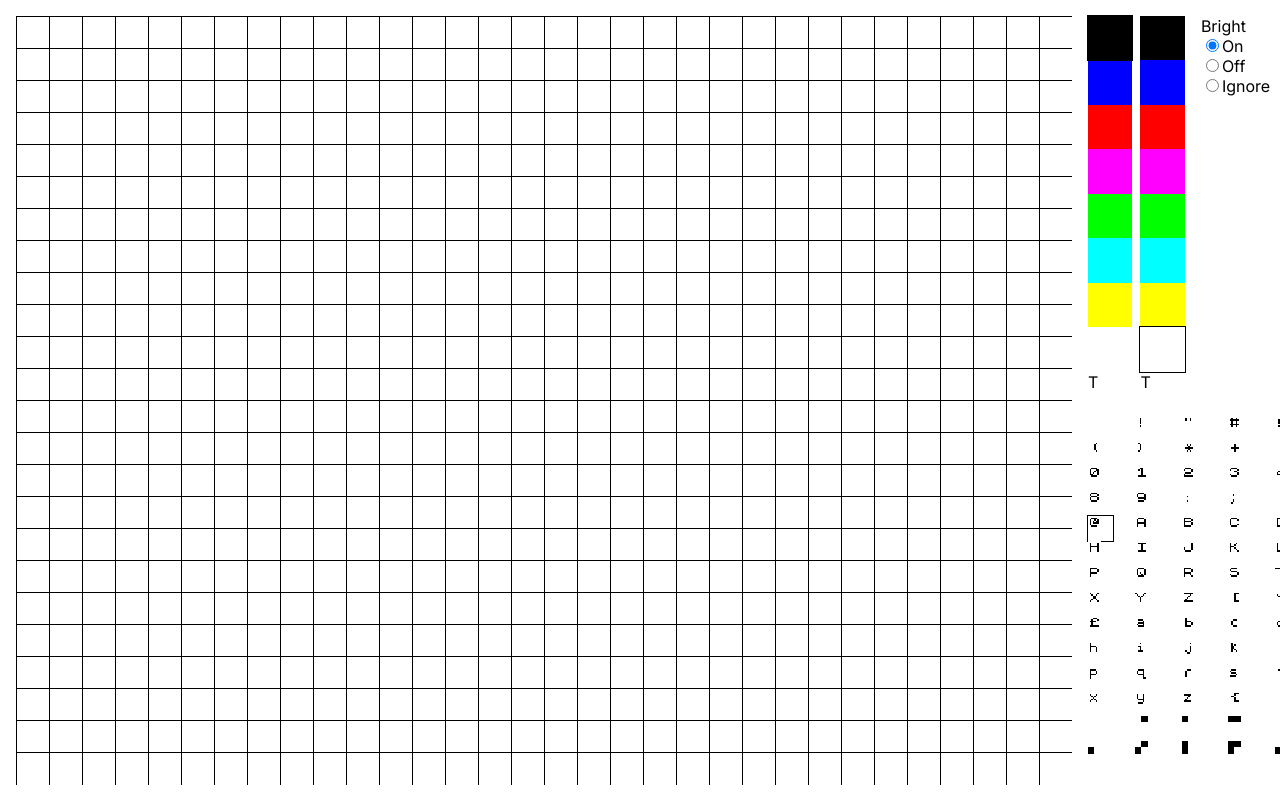
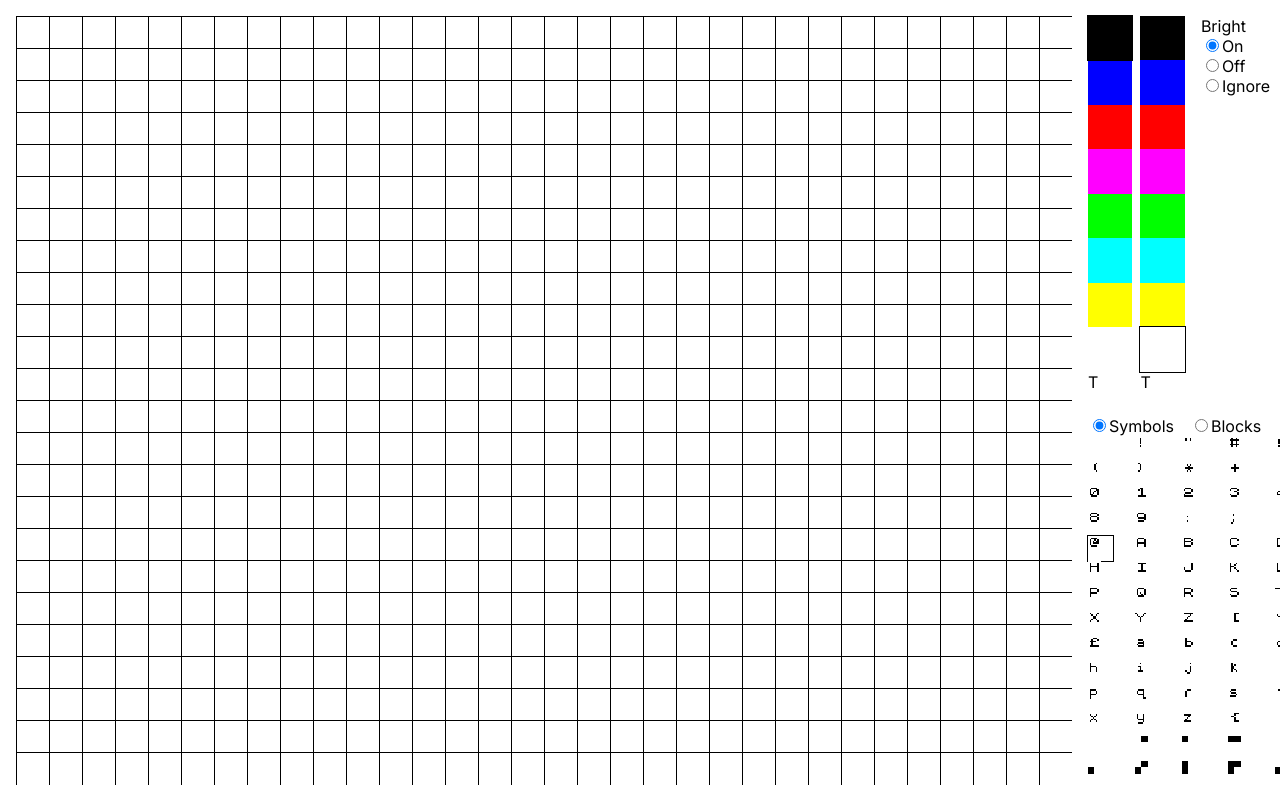
Before and after one commit to rajdee/specscii-online, a Next.js app: page / in a window 1280 px wide. Shown: the top 812 px of the page. Built offline with nearby package versions, Linux system fonts and the light colour scheme.

Commit message:
LocalStorage, symbols mode selector

```diff
--- a/src/app/editor-canvas/canvas-chunk/canvas-chunk.tsx
+++ b/src/app/editor-canvas/canvas-chunk/canvas-chunk.tsx
@@ -51,7 +51,7 @@ export const CanvasChunk = ({ink, paper, bright, flash, fieldNumber, symbolNumbe
                 context.putImageData(imageData, 0, 0);
             }
         }
-    }, [ink, paper, bright, flash, symbolNumber]);
+    }, [inkColor, paperColor, bright, flash, symbolNumber]);
 
     const click = (event: React.MouseEvent<HTMLCanvasElement>) => {
         event.preventDefault();
--- a/src/app/editor-canvas/editor-canvas.tsx
+++ b/src/app/editor-canvas/editor-canvas.tsx
@@ -4,25 +4,29 @@ import {useContext} from 'react';
 import {editorContext} from '@/app/models/editor-context';
 
 export default function EditorCanvas() {
-    const {symbol, ink, paper, fieldsMap, setFieldsMap, bright, flash} = useContext(editorContext);
+    const {symbolsMode, symbol, ink, paper, fieldsMap, setFieldsMap, bright, flash} = useContext(editorContext);
     const canvases: React.ReactNode[] = [];
 
     const changeField = (fieldNumber: number) => {
         if (fieldsMap[fieldNumber]) {
             const newInk = ink ? ink : fieldsMap[fieldNumber].ink;
             const newPaper = paper ? paper : fieldsMap[fieldNumber].paper;
-            const newSymbol = symbol ? symbol : fieldsMap[fieldNumber].symbol;
+            const newSymbol = symbolsMode !== 'ignore' ? symbol : fieldsMap[fieldNumber].symbol;
             const newBright = bright !== null ? bright : fieldsMap[fieldNumber].bright;
             const newFlash = flash !== null ? flash : fieldsMap[fieldNumber].flash;
-            console.log(newBright, bright);
+
             fieldsMap[fieldNumber] = {
                 ...fieldsMap[fieldNumber],
                 ink: newInk,
                 paper: newPaper,
                 symbol: newSymbol,
                 bright: newBright,
+                flash: newFlash,
             };
             setFieldsMap([...fieldsMap]);
+            if (typeof window !== 'undefined' && window.localStorage) {
+                localStorage.setItem('fieldsMap', JSON.stringify(fieldsMap));
+            }
         }
     };
     let fieldNumber = 0;
--- a/src/app/editor-controls/palette/palette-colors-selector/palette-color/palette-color.module.css
+++ b/src/app/editor-controls/palette/palette-colors-selector/palette-color/palette-color.module.css
@@ -2,6 +2,7 @@
     aspect-ratio: 1;
     box-sizing: border-box;
 }
+
 .palette-color-selected {
     outline: 1px solid black;
 }
--- /dev/null
+++ b/src/app/editor-controls/symbols-selector/symbols-mode-selector/symbols-mode-selector.module.css
@@ -0,0 +1,4 @@
+.selector {
+    display: flex;
+    gap: var(--size-md);
+}
--- /dev/null
+++ b/src/app/editor-controls/symbols-selector/symbols-mode-selector/symbols-mode-selector.tsx
@@ -0,0 +1,52 @@
+import styles from './symbols-mode-selector.module.css';
+import {useContext} from 'react';
+import {editorContext} from '@/app/models/editor-context';
+
+export const SymbolsModeSelector = () => {
+    const {symbolsMode, setSymbolsMode} = useContext(editorContext);
+    const handleChange = (event: React.ChangeEvent<HTMLInputElement>) => {
+        switch (event.target.value) {
+            case 'symbols':
+                setSymbolsMode('symbols');
+                break;
+            case 'blocks':
+                setSymbolsMode('blocks');
+                break;
+            case 'ignore':
+            default:
+                setSymbolsMode('ignore');
+                break;
+        }
+
+    };
+
+    return <div className={styles.selector}>
+        <label>
+            <input
+                type="radio"
+                value="symbols"
+                checked={symbolsMode === 'symbols'}
+                onChange={handleChange}
+            />
+            Symbols
+        </label>
+        <label>
+            <input
+                type="radio"
+                value="blocks"
+                checked={symbolsMode === 'blocks'}
+                onChange={handleChange}
+            />
+            Blocks
+        </label>
+        <label>
+            <input
+                type="radio"
+                value="ignore"
+                checked={symbolsMode === 'ignore'}
+                onChange={handleChange}
+            />
+            Ignore
+        </label>
+    </div>;
+};
--- a/src/app/editor-controls/symbols-selector/symbols-selector.tsx
+++ b/src/app/editor-controls/symbols-selector/symbols-selector.tsx
@@ -3,13 +3,15 @@ import {editorContext} from '@/app/models/editor-context';
 import {symbolsProvider} from '@/app/services/symbols-provider';
 import {SymbolSelector} from '@/app/editor-controls/symbols-selector/symbol-selector/symbol-selector';
 import styles from './symbols-selector.module.css';
+import {SymbolsModeSelector} from '@/app/editor-controls/symbols-selector/symbols-mode-selector/symbols-mode-selector';
 
 export default function SymbolsSelector() {
-    const {symbol, setSymbol} = useContext(editorContext);
+    const {symbol, setSymbol, setSymbolsMode} = useContext(editorContext);
     const selectors = [] as React.ReactNode[];
     const symbols = symbolsProvider.getFont();
     const changeSymbol = (symbolNumber: number) => {
         setSymbol(symbolNumber);
+        setSymbolsMode('symbols')
     };
     if (symbols) {
         for (const number of Object.keys(symbols)) {
@@ -17,5 +19,8 @@ export default function SymbolsSelector() {
                                            changeSymbol={changeSymbol}></SymbolSelector>);
         }
     }
-    return <div className={styles['symbols-selector']}>{selectors}</div>;
+    return <div>
+        <SymbolsModeSelector/>
+        <div className={styles['symbols-selector']}>{selectors}</div>
+    </div>;
 }
--- a/src/app/models/editor-context.ts
+++ b/src/app/models/editor-context.ts
@@ -1,36 +1,50 @@
 import {createContext} from 'react';
 import {CanvasField} from '@/app/models/canvas-field';
 import {ZxColorNames} from '@/app/models/zx-color-names';
+import {SymbolsMode} from '@/app/models/symbols-mode';
+
 export type EditorContextValue = {
-    symbol: number | null,
-    setSymbol: (symbol: number | null) => void,
+    symbolsMode: SymbolsMode,
+    setSymbolsMode: (symbolsMode: SymbolsMode) => void,
+    symbol: number,
+    setSymbol: (symbol: number) => void,
     grid: boolean,
     setGrid: (grid: boolean) => void,
     ink: ZxColorNames | null,
     setInk: (ink: ZxColorNames | null) => void,
     paper: ZxColorNames | null,
     setPaper: (paper: ZxColorNames | null) => void,
-    bright:  boolean | null,
-    setBright: (bright:  boolean | null) => void,
-    flash:  boolean | null,
-    setFlash: (flash:  boolean | null) => void,
-    fieldsMap:  Array<CanvasField>,
-    setFieldsMap: (fieldsMap:  Array<CanvasField>) => void,
+    bright: boolean | null,
+    setBright: (bright: boolean | null) => void,
+    flash: boolean | null,
+    setFlash: (flash: boolean | null) => void,
+    fieldsMap: Array<CanvasField>,
+    setFieldsMap: (fieldsMap: Array<CanvasField>) => void,
 }
-const defaultValue:EditorContextValue = {
+const defaultValue: EditorContextValue = {
+    symbolsMode: 'symbols',
+    setSymbolsMode: (symbolsMode: SymbolsMode) => {
+    },
     symbol: 0,
-    setSymbol: (symbolName: number | null)=>{},
+    setSymbol: (symbol: number) => {
+    },
     grid: true,
-    setGrid: (grid: boolean) => {},
+    setGrid: (grid: boolean) => {
+    },
     ink: ZxColorNames.BLACK,
-    setInk: (name: ZxColorNames | null) => {},
+    setInk: (name: ZxColorNames | null) => {
+    },
     paper: ZxColorNames.WHITE,
-    setPaper: (name: ZxColorNames | null) => {},
+    setPaper: (name: ZxColorNames | null) => {
+    },
     bright: true,
-    setBright: (bright: boolean | null)=>{},
+    setBright: (bright: boolean | null) => {
+    },
     flash: false,
-    setFlash: (flash: boolean | null)=>{},
+    setFlash: (flash: boolean | null) => {
+    },
     fieldsMap: [] as Array<CanvasField>,
-    setFieldsMap: ([]: Array<CanvasField>) => {},
+    setFieldsMap: ([]: Array<CanvasField>) => {
+    },
 };
 export const editorContext = createContext<EditorContextValue>(defaultValue);
--- /dev/null
+++ b/src/app/models/symbols-mode.ts
@@ -0,0 +1 @@
+export type SymbolsMode = 'blocks' | 'ignore' | 'symbols';
--- a/src/app/page.tsx
+++ b/src/app/page.tsx
@@ -5,12 +5,15 @@ import EditorCanvas from '@/app/editor-canvas/editor-canvas';
 import EditorControls from '@/app/editor-controls/editor-controls';
 import {Metadata} from 'next';
 import {editorContext} from '@/app/models/editor-context';
-import {useState} from 'react';
+import {useEffect, useState} from 'react';
 import {CanvasField} from '@/app/models/canvas-field';
 import {ZxColorNames} from '@/app/models/zx-color-names';
+import {SymbolsMode} from '@/app/models/symbols-mode';
 
 export default function Home() {
-    const [symbol, setSymbol] = useState<number | null>(32);
+
+    const [symbolsMode, setSymbolsMode] = useState<SymbolsMode>('symbols');
+    const [symbol, setSymbol] = useState<number>(32);
     const [grid, setGrid] = useState<boolean>(true);
     const [ink, setInk] = useState<ZxColorNames | null>(ZxColorNames.BLACK);
     const [paper, setPaper] = useState<ZxColorNames | null>(ZxColorNames.WHITE);
@@ -25,9 +28,40 @@ export default function Home() {
         x: index % 32,
         y: Math.floor(index / 32),
     } as CanvasField)));
+
+    useEffect(() => {
+        if (typeof window !== 'undefined' && window.localStorage) {
+            const fieldsMap = localStorage.getItem('fieldsMap');
+            if (fieldsMap) {
+                setFieldsMap(JSON.parse(fieldsMap) as CanvasField[]);
+            }
+        }
+    }, []);
+    // useEffect(() => {
+    //         const interval = setInterval(
+    //             () => {
+    //
+    //
+    //             }, 320,
+    //         );
+    //         return () => {
+    //             clearInterval(interval);
+    //         };
+    //     },
+    // );
+
     return (
         <main className={styles.editor}>
-            <editorContext.Provider value={{symbol, setSymbol, ink, setInk, paper, setPaper, fieldsMap, setFieldsMap, bright, setBright, flash, setFlash, grid, setGrid}}>
+            <editorContext.Provider value={{
+                symbolsMode, setSymbolsMode,
+                symbol, setSymbol,
+                ink, setInk,
+                paper, setPaper,
+                fieldsMap, setFieldsMap,
+                bright, setBright,
+                flash, setFlash,
+                grid, setGrid,
+            }}>
                 <EditorCanvas/>
                 <EditorControls/>
             </editorContext.Provider>
```
